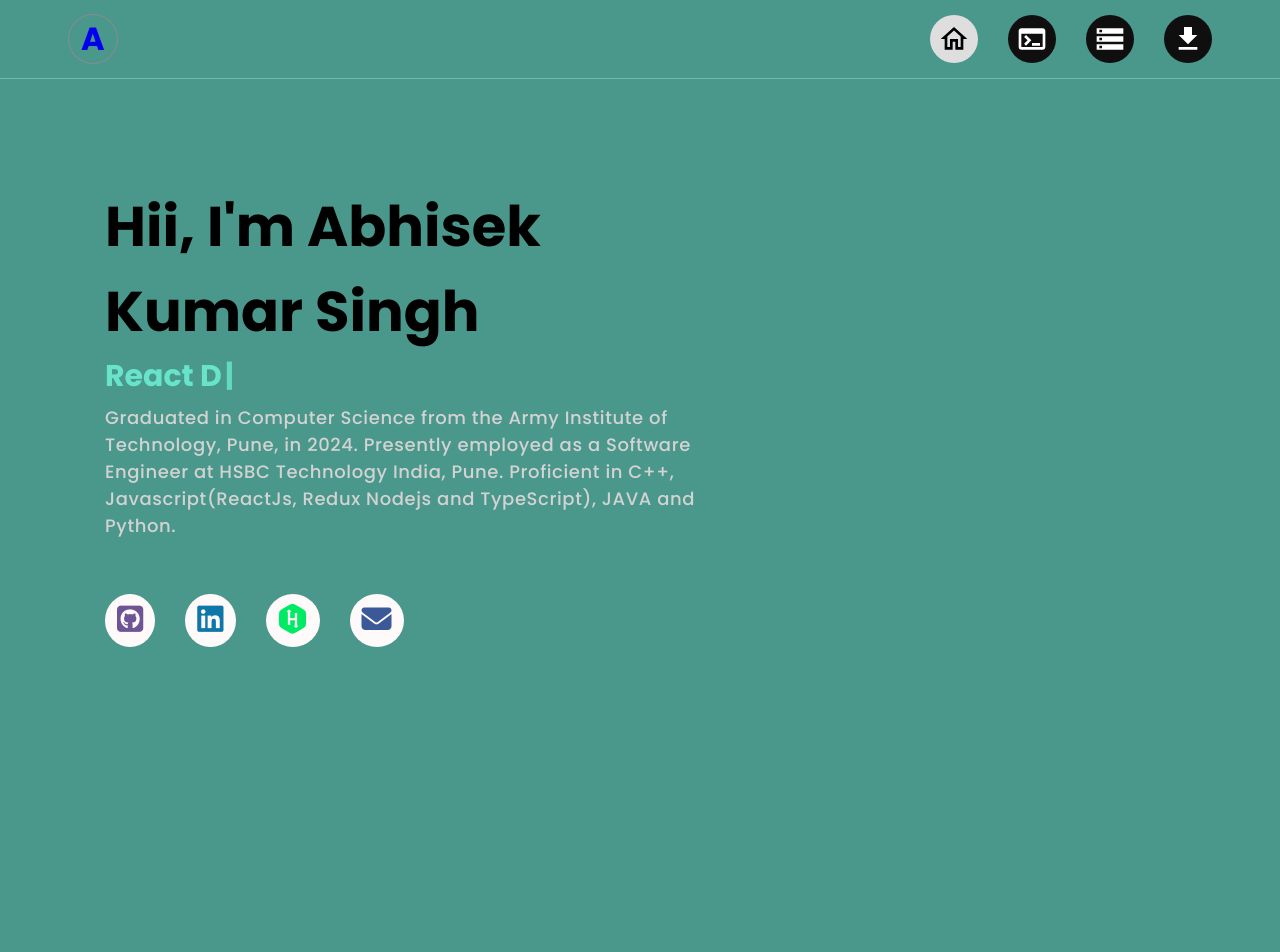
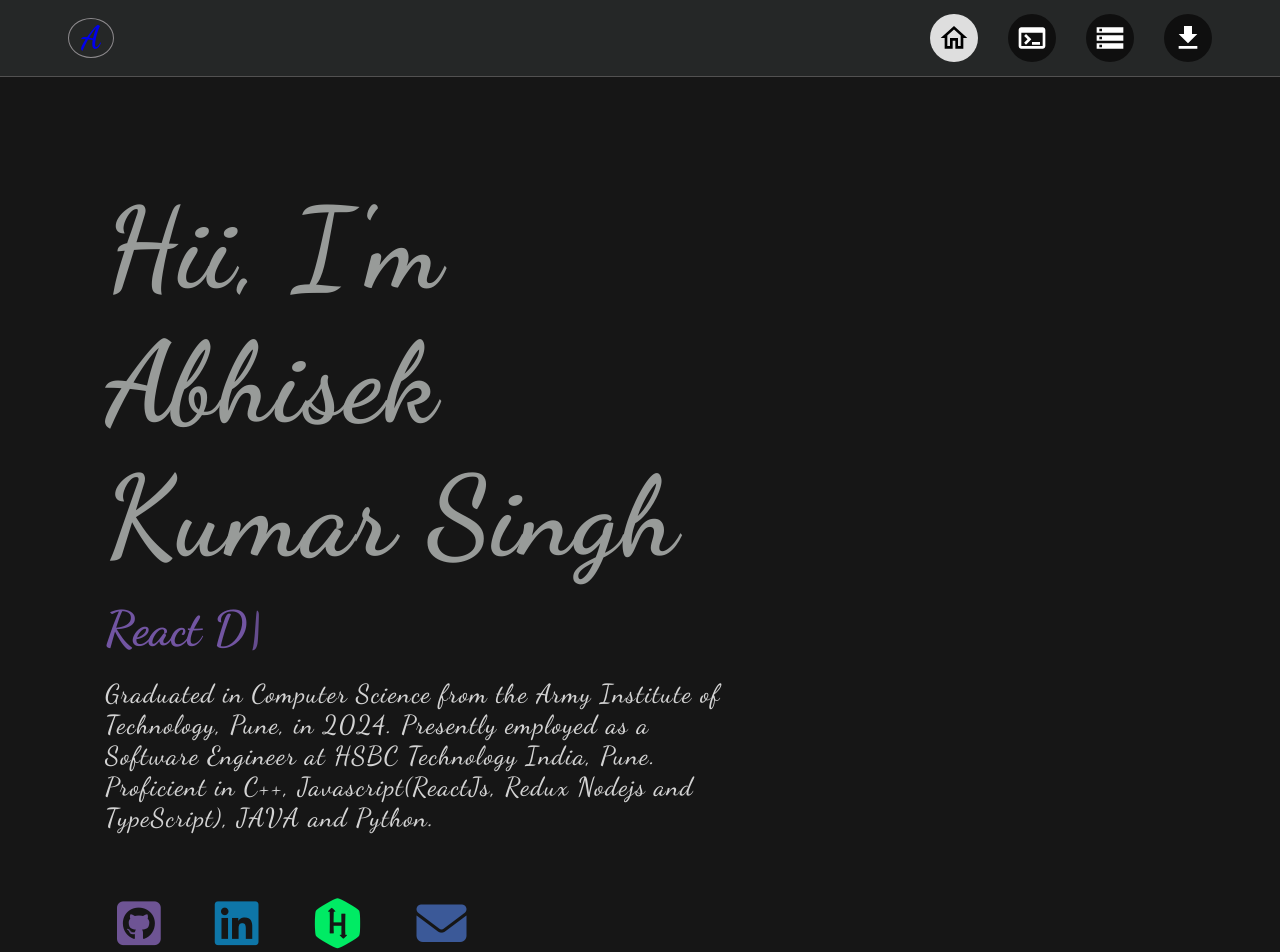
Before and after one commit to Denver04/Portfolio2, a React (Vite) app: page / in a window 1280 px wide. Shown: the top 952 px of the page. Built offline with nearby package versions, Linux system fonts and the light colour scheme.

Commit message:
change bg color and font style

```diff
--- a/index.html
+++ b/index.html
@@ -4,10 +4,24 @@
     <meta charset="UTF-8" />
     <link rel="icon" type="image/svg+xml" href="./src/images/lo.png" />
     <meta name="viewport" content="width=device-width, initial-scale=1.0" />
-    <script src="https://kit.fontawesome.com/edd4e6a249.js" crossorigin="anonymous"></script>
-    <link rel="stylesheet" href="https://kit.fontawesome.com/edd4e6a249.css" crossorigin="anonymous">
-    <link rel="stylesheet" href="https://cdn.jsdelivr.net/gh/devicons/devicon@v2.15.1/devicon.min.css">
-    <link rel="stylesheet" type='text/css' href="https://cdn.jsdelivr.net/gh/devicons/devicon@latest/devicon.min.css" />
+    <script
+      src="https://kit.fontawesome.com/edd4e6a249.js"
+      crossorigin="anonymous"
+    ></script>
+    <link
+      rel="stylesheet"
+      href="https://kit.fontawesome.com/edd4e6a249.css"
+      crossorigin="anonymous"
+    />
+    <link
+      rel="stylesheet"
+      href="https://cdn.jsdelivr.net/gh/devicons/devicon@v2.15.1/devicon.min.css"
+    />
+    <link
+      rel="stylesheet"
+      type="text/css"
+      href="https://cdn.jsdelivr.net/gh/devicons/devicon@latest/devicon.min.css"
+    />
     <title>Abhisek Kumar Singh</title>
   </head>
   <body aria-hidden="false">
--- a/package.json
+++ b/package.json
@@ -12,9 +12,11 @@
     "@emailjs/browser": "^3.10.0",
     "@emotion/react": "^11.11.1",
     "@emotion/styled": "^11.11.0",
+    "@gsap/react": "^2.1.2",
     "@mui/icons-material": "^5.14.3",
     "@mui/material": "^5.14.4",
     "aos": "^2.3.4",
+    "gsap": "^3.13.0",
     "moment": "^2.30.1",
     "react": "^18.2.0",
     "react-dom": "^18.2.0",
@@ -24,6 +26,7 @@
     "react-router-dom": "^6.7.0",
     "react-simple-typewriter": "^5.0.1",
     "react-spinners": "^0.13.8",
+    "split-type": "^0.3.4",
     "typewriter-effect": "^2.21.0",
     "use-local-storage": "^2.3.6"
   },
--- a/src/Css/body.css
+++ b/src/Css/body.css
@@ -1,7 +1,10 @@
-@import url('https://fonts.googleapis.com/css2?family=Poppins:wght@200;300;400;500;600;700&display=swap');
+/* @import url('https://fonts.googleapis.com/css2?family=Poppins:wght@200;300;400;500;600;700&display=swap'); */
+@import url('https://fonts.googleapis.com/css2?family=Dancing+Script:wght@400..700&display=swap');
+
 .body{
-  background-color: #4a978b;
-
+  background-color: #161616;
+  color: #989b99;
+  font-family: "Dancing Script";
 }
 
 .body1{
@@ -31,14 +34,15 @@
 .body-left{
     width: 50%;
     /* border: 2px solid; */
-    font-size: 30px;
+    font-size: 50px;
     padding: 25px;
     display: flex;
     flex-direction: column;
     justify-content: center;
 }
-.body-left h3{
-  font-size: 3.5rem;
+.body-left h1{
+  font-size: 7rem;
+  letter-spacing: 1.5px;
 }
 .body-left > h4{
     padding: 15px 0;
@@ -50,17 +54,17 @@
 }
 .body-left p{
   padding: 5px 0;
-  font-size: 18px;
-  letter-spacing: 0.6px;
+  font-size: 26px;
+  letter-spacing: 1.2px;
   font-weight: 500;
   color: lightgrey;
 }
 .tooltip {
     position: relative;
     display: inline-block;
-    padding: 0.25rem 0.75rem;
+    padding: 0.5rem 0.75rem;
     text-align: center;
-    background-color: snow;
+    /* background-color: rgb(0, 0, 0); */
     box-sizing: border-box;
     border-radius: 50%;
     /* box-shadow: 2px 2px 5px rgb(0 0 0 / 60%); */
@@ -70,7 +74,7 @@
     visibility: hidden;
     width: 90px;
     background-color: rgb(102, 101, 101);
-    color: #fff;
+    color: #414040;
     text-align: center;
     border-radius: 5px;
     padding: 5px 0;
--- a/src/Css/header.css
+++ b/src/Css/header.css
@@ -17,11 +17,11 @@ body{
     padding: 10px 0;
     left: 0;
     right: 0;
-    background-color: rgb(74, 151, 139);
+    background-color: rgb(37 39 39);
     width: 100%;
     z-index: 999;
     box-sizing: border-box;
-    border-bottom: 1px solid #6abbb1;
+    border-bottom: 1px solid #525151;
 }
 .head-part1{
     display: flex;
--- a/src/Css/skill.css
+++ b/src/Css/skill.css
@@ -3,7 +3,7 @@
   margin: 0;
   padding: 0;
   box-sizing: border-box;
-  font-family: "Poppins", sans-serif;
+  /* font-family: "Poppins", sans-serif; */
 }
 html,
 body {
@@ -16,6 +16,9 @@ body {
   /* background-image: url("https://www.transparenttextures.com/patterns/shattered.png"); */
   /* background-image: url("https://www.transparenttextures.com/patterns/shattered.png"); */
   scroll-behavior: smooth;
+  background-color: #161616;
+  color: #989b99;
+  font-family: "Dancing Script";
 }
 
 .skills {
@@ -35,8 +38,7 @@ body {
   backdrop-filter: blur(5px);
   box-shadow: 5px 5px 20px rgb(42 41 41 / 28%);
   border-radius: 10px;
-  background-color: #b3fff7;
-
+  background-color: #2f3130;
 }
 .skill-bars .bar {
   display: flex;
--- a/src/components/Body.jsx
+++ b/src/components/Body.jsx
@@ -1,4 +1,4 @@
-import React, { useEffect } from "react";
+import React, { useEffect, useRef } from "react";
 import main from "../images/main.jpg";
 import "../Css/body.css";
 import Education from "./Education";
@@ -8,19 +8,23 @@ import Aos from "aos";
 import "aos/dist/aos.css";
 import { PageWrapper } from "./PageWrapper/PageWrapper";
 import { Typewriter } from "react-simple-typewriter";
+import gsap from "gsap";
+import { useGSAP } from "@gsap/react";
+import SplitType from "split-type";
 
 function Body() {
   useEffect(() => {
     Aos.init({ duration: 1500 });
   }, []);
 
+
   return (
     <PageWrapper title="Abhisek Kumar Singh" description="home page">
       <div className={`body`}>
         <div className="body1" data-aos="zoom-in">
           <div className="body-left">
-            <h3>Hii, I'm Abhisek Kumar Singh</h3>
-            <span className="typewriter" style={{ fontWeight: "bold" }}>
+            <h1>Hii, I'm Abhisek Kumar Singh</h1>
+            <span className="typewriter" style={{ fontWeight: "bold", padding: "16px 0", color: "#7255a2", fontSize: "3rem" }}>
               <Typewriter
                 words={["React Developer", "C++ Programmer", "JAVA Learner"]}
                 loop={false}
@@ -37,8 +41,8 @@ function Body() {
               Engineer at HSBC Technology India, Pune. Proficient in C++,
               Javascript(ReactJs, Redux Nodejs and TypeScript), JAVA and Python.
             </p>
-            <div className="icons">
-              <div className="tooltip">
+            {/* <div className="icons">
+              <div className="tooltip" ref={tooltip}>
                 <a
                   href="https://github.com/Denver04"
                   target="_blank"
@@ -63,11 +67,38 @@ function Body() {
                   <i class="fa-brands fa-hackerrank"></i>
                 </a>
               </div>
+
               <div className="tooltip">
                 <a href="mailto:abhisekkumarsingh021@example.com">
                   <i class="fa-solid fa-envelope"></i>
                 </a>
               </div>
+            </div> */}
+            <div className="icons">
+              {[
+                {
+                  href: "https://github.com/Denver04",
+                  class: "fa-brands fa-github-square",
+                },
+                {
+                  href: "https://www.linkedin.com/in/abhisekkumarsingh/",
+                  class: "fa-brands fa-linkedin",
+                },
+                {
+                  href: "https://www.hackerrank.com/abhisekkumarsin1",
+                  class: "fa-brands fa-hackerrank",
+                },
+                {
+                  href: "mailto:abhisekkumarsingh021@example.com",
+                  class: "fa-solid fa-envelope",
+                },
+              ].map((icon, i) => (
+                <div key={i} className="tooltip">
+                  <a href={icon.href} target="_blank">
+                    <i className={icon.class}></i>
+                  </a>
+                </div>
+              ))}
             </div>
           </div>
 
--- a/src/components/PageWrapper/PageWrapper.jsx
+++ b/src/components/PageWrapper/PageWrapper.jsx
@@ -3,7 +3,7 @@ import { Helmet } from "react-helmet";
 export const PageWrapper = (props) => {
     const { title, description, children } = props;
   return (
-    <div style={{ width: "100%", height: "auto", backgroundColor: "#4a978b" }}>
+    <div style={{ width: "100%", height: "auto" }}>
       <Helmet>
         <title>{title}</title>
         <meta name={description} content="Nested component" />
--- a/src/components/Skill.jsx
+++ b/src/components/Skill.jsx
@@ -1,12 +1,17 @@
-import React, { useEffect } from "react";
+import React, { useEffect, useRef } from "react";
 import "../Css/skill.css";
 import Aos from "aos";
 import "aos/dist/aos.css";
 import { PageWrapper } from "./PageWrapper/PageWrapper";
+import SplitType from "split-type";
+import gsap from "gsap";
 
 function Skill() {
+
   useEffect(() => {
     Aos.init({ duration: 1500 });
+
+
   }, []);
 
   return (
@@ -14,7 +19,7 @@ function Skill() {
       <div className="project">
         <h1>My Skills</h1>
       </div>
-      <div className="skills" data-aos="zoom-in">
+      <div className="skills">
         <div class="skill-bars">
           <h3>Development</h3>
           <hr style={{ border: "1px solid rgb(0 0 0)" }} />
@@ -44,7 +49,6 @@ function Skill() {
             <i class="devicon-jquery-plain colored"></i>
 
             <i class="devicon-babel-plain colored"></i>
-
           </div>
         </div>
 
--- a/src/index.css
+++ b/src/index.css
@@ -1,7 +1,8 @@
 .main {
   min-height: 100vh;
-  background: #369991;
-  color: black;
+  background-color: #161616;
+  color: #989b99;
+  font-family: "Dancing Script";
 }
 /* .morning-background {
   color: white;
```
Also changed, not shown: src/Css/project.css (+37 -34 lines), 1 other file (tests, documents, lock files or other folders).
